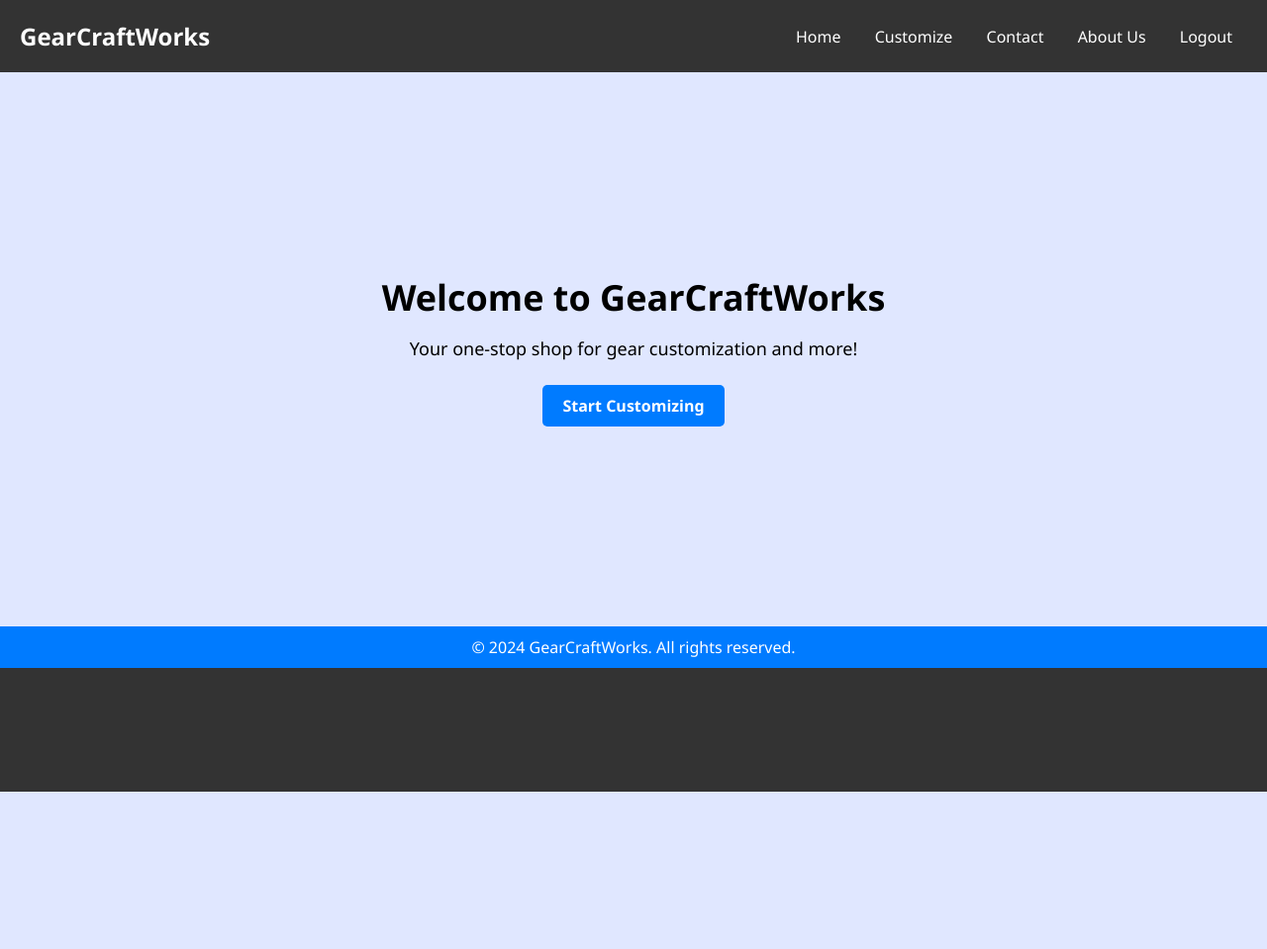
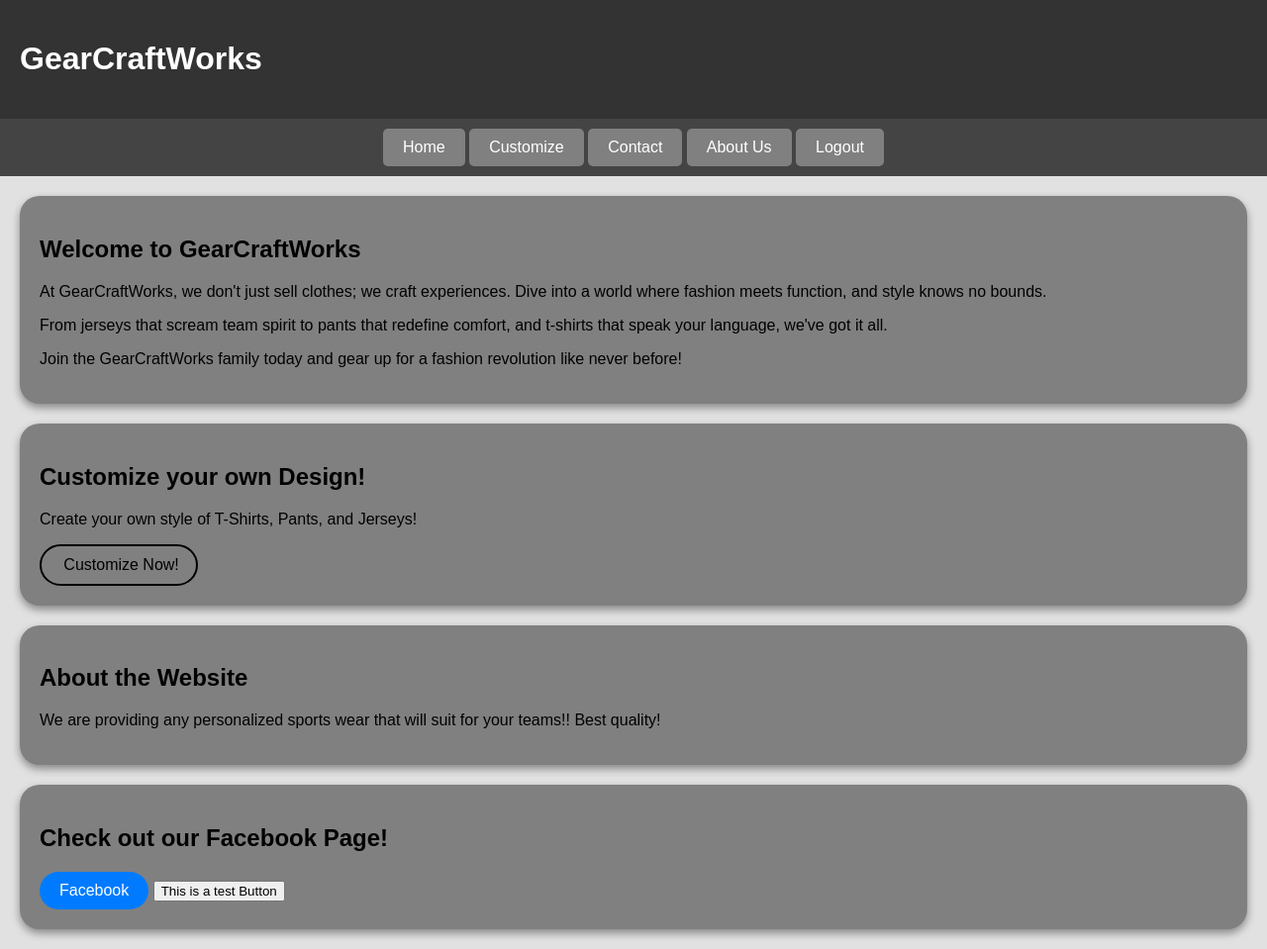
Before and after one commit to janfrancisco914/codeweavers, a Django app: page /homepage/ in a window 1280 px wide. Shown: the whole page at 99% size. Before the commit the page ends 800 px from the top, so only its background shows below. Run offline with Django 5.2, Linux system fonts and the light colour scheme.

Commit message:
fixed homepage

```diff
--- a/website/members/static/cssjs/homepage.css
+++ b/website/members/static/cssjs/homepage.css
@@ -1,94 +1,104 @@
-/* General Reset */
-* {
+body {
+    font-family: sans-serif;
     margin: 0;
     padding: 0;
-    box-sizing: border-box;
+    background-color: rgb(225, 225, 225);
 }
+header {
+    background-color: #333;
+    color: #fff;
+    padding: 20px;
+    text-align: left;
 
-body {
-    font-family: 'Segoe UI', Tahoma, Geneva, Verdana, sans-serif;
+}
+nav {
+    background-color: #444;
+    padding: 10px;
+    text-align: center;
+    cursor: pointer;
+}
+nav a {
+    color: #fff;
+    text-decoration: none;
+    padding: 10px;
+}
+nav a:hover {
+    background-color: #555;
+}
+nav a.button {
+    display: inline-block;
+    color: #fff;
+    background-color: gray;
+    padding: 10px 20px;
+    border-radius: 5px;
+    text-decoration: none;
+}
+nav a.button:hover {
+    background-color: #c9302c;
+}
+section {
+    padding: 20px;
+    margin: 20px;
+    background-color: gray;
+    border-radius: 20px;
+    box-shadow:  0 4px 8px rgba(0,0,0,0.4);
+}
+.button {
+    position: sticky;
+    text-align: end;
+}
+.modal {
+display: none;
+position: fixed;
+z-index: 1;
+left: 0;
+top: 0;
+width: 100%;
+height: 100%;
+overflow: auto;
+background-color: rgba(0,0,0,0.4);
+}
+.modal-content {
+background-color: #fefefe;
+margin: 15% auto;
+padding: 20px;
+border: 1px solid #888;
+width: 50%;
+text-align: center;
+}
+.welcome {
+    background-color: gray;
+    border-radius: 20px;
+}
+.facebook {
+    display: inline-block;
+    background-color: #007bff;
+    color: #fff;
+    text-decoration: none;
+    padding: 10px 20px;
+    border-radius: 50px;
+    transition: background-color 0.3s ease;
+}
+.facebook:hover {
+    background-color: #0056b3;
+}
+.customizenow {
+    display: inline-block;
+    background-color: transparent;
     color: black;
-    background-color: #333;
+    text-decoration: none;
+    padding: 10px 20px;
+    border-radius: 50px;
+    border: 2px solid black;
+    transition: background-color 0.3s ease, color 0.3s ease;
 }
-
-/* Header */
-header {
-    display: flex;
-    justify-content: space-between;
-    align-items: center;
-    padding: 20px;
-    background-color: #333;
-    color: white;
+.customizenow:hover {
+    background-color: rgba(255, 255, 255, 0.3);
+    color: #000;
 }
-
-.logo h1 {
-    font-size: 24px;
+.button-text {
+    position: relative;
+    top: 50%;
+    left: 2%;
+    transform: translate(-50%, -50%);
 }
-
-.nav-links {
-    list-style-type: none;
-}
-
-.nav-links li {
-    display: inline-block;
-    margin: 0 15px;
-}
-
-.nav-links a {
-    color: white;
-    text-decoration: none;
-    font-weight: 500;
-    transition: color 0.3s;
-}
-
-.nav-links a:hover {
-    color: #d4d4d4;
-}
-
-/* Main Section */
-.hero {
-    display: flex;
-    flex-direction: column;
-    align-items: center;
-    justify-content: center;
-    height: 70vh;
-    background-color: #e0e7ff;
-    text-align: center;
-    padding: 20px;
-}
-
-.hero h2 {
-    font-size: 36px;
-    margin-bottom: 15px;
-}
-
-.hero p {
-    font-size: 18px;
-    margin-bottom: 25px;
-}
-
-.cta-button {
-    display: inline-block;
-    padding: 10px 20px;
-    background-color: #007bff;
-    color: white;
-    text-decoration: none;
-    border-radius: 5px;
-    font-weight: bold;
-    transition: background-color 0.3s;
-}
-
-.cta-button:hover {
-    background-color: #383838;
-}
-
-/* Footer */
-footer {
-    text-align: center;
-    padding: 10px;
-    background-color: #007bff;
-    color: white;
-    position: relative;
-    bottom: 0;
-    width: 100%;
-}
--- a/website/members/templates/homepage.html
+++ b/website/members/templates/homepage.html
@@ -4,37 +4,56 @@
 <head>
     <meta charset="UTF-8">
     <meta name="viewport" content="width=device-width, initial-scale=1.0">
-    <title>Homepage | GearCraftWorks</title>
+    <title>GearCraftWorks | Home</title>
     <link rel="stylesheet" type="text/css" href="{% static 'cssjs/homepage.css' %}">
 </head>
 <body>
     <header>
-        <div class="logo">
-            <h1>GearCraftWorks</h1>
+        <h1>GearCraftWorks</h1>
+    </header>
+    <nav>
+        <a href="{% url 'homepage' %}" class="button">Home</a>
+        <a href="{% url 'customize' %}" class="button">Customize</a>
+        <a href="{% url 'contact' %}" class="button">Contact</a>
+        <a href="{% url 'about' %}" class="button">About Us</a>
+        <a href="{% url 'index' %}" class="button">Logout</a>
+    </nav>
+    <section class="welcome">
+        <h1>Welcome to GearCraftWorks</h1>
+        <p>At GearCraftWorks, we don't just sell clothes; we craft experiences. Dive into a world where fashion meets function, and style knows no bounds.</p>
+        <p>From jerseys that scream team spirit to pants that redefine comfort, and t-shirts that speak your language, we've got it all.</p>
+        <p>Join the GearCraftWorks family today and gear up for a fashion revolution like never before!</p>
+    </section>
+    <section>
+        <h1>Customize your own Design!</h1>
+        <p>Create your own style of T-Shirts, Pants, and Jerseys!</p>
+        <a href="customize.html" class="customizenow">
+            <span class="button-text">Customize Now!</span>
+        </a>
+    </section>
+    <section>
+        <h2>About the Website</h2>
+        <p>We are providing any personalized sports wear that will suit for your teams!! Best quality!</p>
+    </section>
+    <section>
+        <h1>Check out our Facebook Page!</h1>
+        <a href="https://www.facebook.com/worksteamwear" target="_blank" class="facebook">Facebook</a>
+        <button onclick="openModal()">This is a test Button</button>
+        <div id="myModal" class="modal">
+            <div class="modal-content">
+                <h1>Strike a pose, there's nothing to it.</h1>
+                <button onclick="closeModal()">Close</button>
+            </div>
         </div>
-        <nav>
-            <ul class="nav-links">
-                <li><a href="{% url 'homepage' %}">Home</a></li>
-                <li><a href="{% url 'customize' %}">Customize</a></li>
-                <li><a href="{% url 'contact' %}">Contact</a></li>
-                <li><a href="{% url 'about' %}">About Us</a></li>
-                <li><a href="{% url 'index' %}">Logout</a></li>
-            </ul>
-        </nav>
-    </header>
-
-    <main>
-        <section class="hero">
-            <h2>Welcome to GearCraftWorks</h2>
-            <p>Your one-stop shop for gear customization and more!</p>
-            <a href="{% url 'customize' %}" class="cta-button">Start Customizing</a>
-        </section>
-    </main>
-
-    <footer>
-        <p>&copy; 2024 GearCraftWorks. All rights reserved.</p>
-    </footer>
-
-    <script src="{% static 'cssjs/homepage.js' %}"></script>
+    </section>
+    <script>
+        var modal = document.getElementById("myModal");
+        function openModal() {
+            modal.style.display = "block";
+        }
+        function closeModal() {
+            modal.style.display = "none";
+        }
+    </script>
 </body>
 </html>
--- a/website/members/templates/index.html
+++ b/website/members/templates/login.html
@@ -6,7 +6,7 @@
     <meta charset="UTF-8">
     <meta name="viewport" content="width=device-width, initial-scale=1.0">
     <link rel="stylesheet" href="https://cdnjs.cloudflare.com/ajax/libs/font-awesome/6.4.2/css/all.min.css">
-    <link rel="stylesheet" type="text/css" href="{% static 'cssjs/index.css' %}">
+    <link rel="stylesheet" type="text/css" href="{% static 'cssjs/login.css' %}">
     <title>GearCraftWorks | Login</title>
 </head>
 <body>
@@ -58,7 +58,7 @@
             </div>
         </div>
     </div>
-    <script src="{% static 'cssjs/index.js' %}"></script>
+    <script src="{% static 'cssjs/login.js' %}"></script>
 </body>
 
 </html>
```
Also changed, not shown: website/members/static/cssjs/test.css (added, +94 -0 lines), website/members/static/cssjs/login.css (renamed from website/members/static/cssjs/index.css), website/members/static/cssjs/login.js (renamed from website/members/static/cssjs/index.js), website/members/static/cssjs/test.js (renamed from website/members/static/cssjs/homepage.js).
